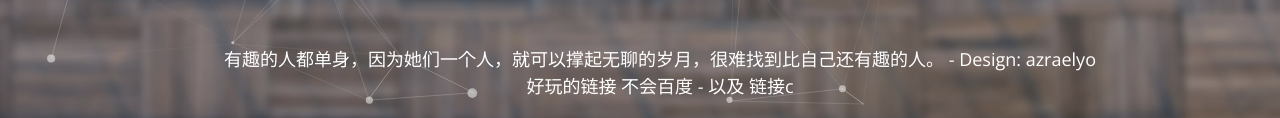
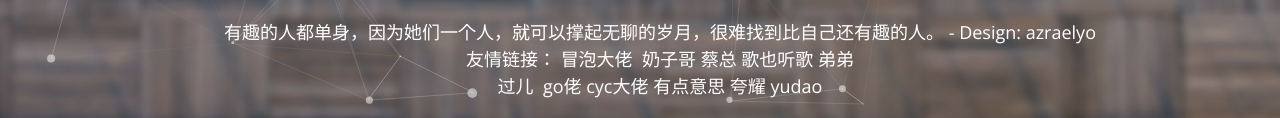
Before and after one commit to aundertaker/aundertaker, a plain HTML site: page index.html in a window 1280 px wide. Shown: the part 680-798 px from the top of the page. Drawn offline with nearby package versions, Linux system fonts and the light colour scheme.

Commit message:
Update index.html
更新了链接

```diff
--- a/index.html
+++ b/index.html
@@ -1,12 +1,14 @@
 <!DOCTYPE html>
 <html>
+
 	<head>
 		<meta charset="utf-8">
 		<meta http-equiv="X-UA-Compatible" content="IE=edge">
 		<meta name="viewport" content="width=device-width, initial-scale=1">
 
 		<title>Letter - Simple Sign Up Form</title>
-  <link rel="stylesheet" href="https://fonts.googleapis.com/css?family=Open+Sans:300,400">  <!-- Google web font "Open Sans" -->
+		<link rel="stylesheet" href="https://fonts.googleapis.com/css?family=Open+Sans:300,400">
+		<!-- Google web font "Open Sans" -->
 		<link rel="stylesheet" href="css/font-awesome.min.css">
 		<link rel="stylesheet" href="css/bootstrap.min.css">
 
@@ -32,8 +34,9 @@
 
 		<div class="container-fluid">
 			<div class="row cb-slideshow-text-container ">
-					<div class= "tm-content col-xl-6 col-sm-8 col-xs-8 ml-auto section">
-					<header class="mb-5"><h1>Letter</h1></header>
+				<div class="tm-content col-xl-6 col-sm-8 col-xs-8 ml-auto section">
+					<header class="mb-5">
+						<h1>Letter</h1></header>
 					<P class="mb-5">我希望你读很多书，走很远的路。我希望你爱很多人，也被很多人爱。我希望你走过人山人海，也遍览山河湖海。我希望你看纸质书，送手写的祝福。我要你独立坚强温暖明亮，我要你在这寡淡的世上，深情的活。</P>
 					<p>——《这世界与我》</p>
 					<form action="#" method="get" class="subscribe-form">
@@ -50,8 +53,8 @@
 					</form>
 
 					<div class="tm-social-icons-container text-xs-center">
-	                    <a href="#" class="tm-social-link"><i class="fa fa-facebook"></i></a>
-	                    <a href="#" class="tm-social-link"><i class="fa fa-google-plus"></i></a>
+						<a href="https://www.bilibili.com/video/av32102436/?p=4" class="tm-social-link"><i class="fa fa-facebook"></i></a>
+						<a href="https://www.bilibili.com/video/av29502877/?p=6" class="tm-social-link"><i class="fa fa-google-plus"></i></a>
 						<a href="#" class="tm-social-link"><i class="fa fa-twitter"></i></a>
 						<a href="#" class="tm-social-link"><i class="fa fa-linkedin"></i></a>
 					</div>
@@ -59,14 +62,31 @@
 				</div>
 			</div>
 			<div class="footer-link">
-					<p>有趣的人都单身，因为她们一个人，就可以撑起无聊的岁月，很难找到比自己还有趣的人。
+				<p>有趣的人都单身，因为她们一个人，就可以撑起无聊的岁月，很难找到比自己还有趣的人。 - Design:
+					<a rel="nofollow" href="#" target="_parent">azraelyo</a>
+				</p>
+				<p>友情链接：
+					<a href="https://ovvow.com/" target="_blank" title="博客">冒泡大佬</a>&nbsp
+					<a href="https://www.cnblogs.com/hanyuhuang" title="" target="_blank">奶子哥</a>
+					<a href="https://www.cnblogs.com/Tu9oh0st/" title="" target="_blank">蔡总</a>
+					<a href="https://yexua.github.io/" title="" target="_blank">歌也听歌</a>
+					<a href="https://blog51461.club/g" title="" target="_blank">弟弟</a>
+				</p>
+				<p>
+					<a href="https://www.cnblogs.com/fromzore/" target="_blank" title="博客">过儿</a>&nbsp
+					<a href="https://blog.csdn.net/weixin_38896998" title="" target="_blank">go佬</a>
+					<a href="https://cyc2018.github.io/CS-Notes/#/README" title="" target="_blank">cyc大佬</a>
+					<a href="http://www.echodemo.cc/" title="" target="_blank">有点意思</a>
+					<a href="http://xn--9kq30ld25a.xn--6qq986b3xl/" title="" target="_blank">夸耀</a>
+					<a href="http://svip.iocoder.cn/Java/Core/tutorials/" title="" target="_blank">yudao</a>
 
-                    - Design: <a rel="nofollow" href="#" target="_parent">azraelyo</a></p>
-                    <p>好玩的链接 <a href="http://www.buhuibaidu.com/" target="_blank" title="不会百度">不会百度</a> - 以及 <a href="http://www.buhuibaidu.com/" title="网页模板" target="_blank">链接c</a></p>
+
+				</p>
 			</div>
 		</div>
 	</body>
 
 	<script type="text/javascript" src="js/particles.js"></script>
 	<script type="text/javascript" src="js/app.js"></script>
+
 </html>
```
Lines whose indentation alone changed are shown as unchanged.
